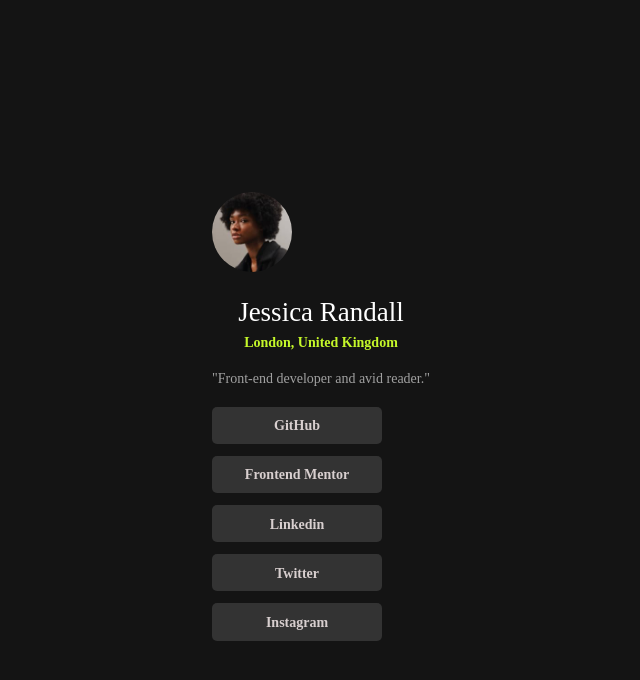
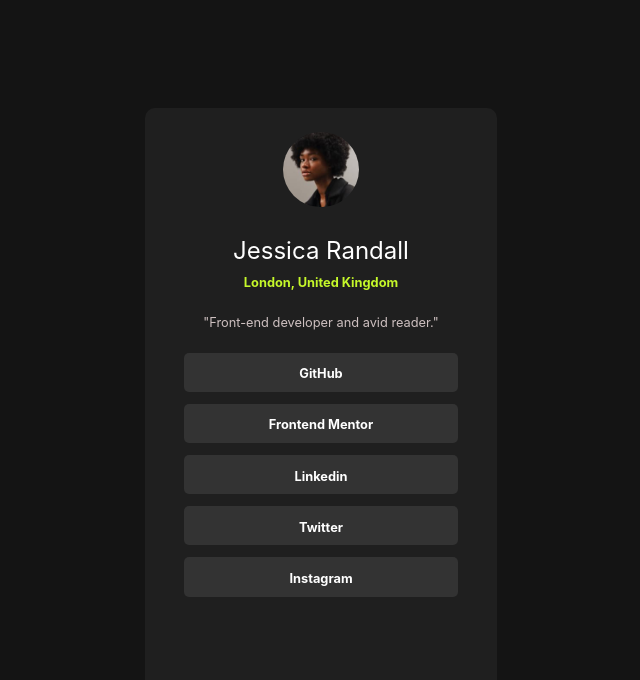
Before and after one commit to ShubhangiMishra215/Social-links-profile, a plain HTML site: page index.html in a window 1280 px wide. Shown: the whole page, without its empty margins (319-959 px from the left). Drawn offline with Linux system fonts and the light colour scheme; a web font is replaced by a local one.

Commit message:
Update index.css

```diff
--- a/index.css
+++ b/index.css
@@ -1,3 +1,16 @@
+:root {
+  --color-bg:  hsl(0, 0%, 8%);
+  --color-content-bg: hsl(0, 0%, 12%);
+  --color-text-primary: hsl(0, 0%, 20%);
+  --color-text-secondary: hsl(0, 0%, 100%);
+  --color-text-tertiary: hsl(75, 94%, 57%);
+  --color-text-quaternary:rgb(206, 192, 192);
+  --border-radius-large: 0.9375rem;
+  --border-radius-medium: 0.625rem;
+  --border-radius-small:0.312rem;
+
+  --font-family-base: 'Inter',sans-serif;
+}
 *{
     margin:0;
     padding:0;
@@ -5,13 +18,13 @@
 
 }
 body{
-    background-color:hsl(0, 0%, 8%) ;
-
+    background-color:var(--color-bg);
     text-align: center;
     display: flex;
     flex-direction: column;
     justify-content: center;
     align-items: center;
+    font-family: var(--font-family-base);
 
 
 
@@ -27,87 +40,87 @@
     min-width:100%;
     margin: 0 auto;
 }
-.content{
-    background-color: hsl(0, 0%, 12%);
-    max-width:95vw;
-    width:350px;
-    height: 70vh;
-    border-radius: 10px;
+.card{
+    background-color: var(--color-content-bg);
+    width: clamp(16rem, 90vw, 22rem);
+    height: clamp(30rem, 73vh, 40rem);
+    border-radius: var(--border-radius-medium);
     display: flex;
     flex-direction: column;
     justify-content: flex-start;
     align-items: center;
 
+
 }
 .profile-image{
-    width:80px;
-    height: 80px;
+    width:4.7rem;
+    height: 4.7rem;
     border-radius:50%;
     overflow: hidden;
-    margin-top: 33px;
+    margin-block-start: 1.5rem;
 
 
 }
 .profile-image img{
     object-fit: cover;
-    width:80px;
-    height:80px;
+    width:100%;
+    height:100%;
 }
 .name{
-    font-size: 27px;
-    color:hsl(0, 0%, 100%);
+    font-size: 1.5rem;
+    color:var(--color-text-secondary);
     font-weight:400;
-    margin-top: 25px;
+    margin-block-start: 1.8rem;
 
 }
 .location{
-    font-size: 14px;
+    font-size: 0.8rem;
     font-weight: 700;
-    color:hsl(75, 94%, 57%);
-    margin-top:7px;
+    color:var(--color-text-tertiary);
+    margin-block-start:0.6rem;
 }
 .description{
-    font-size:14px;
-    margin-top: 20px;
+    font-size:0.8rem;
+    margin-block-start: 1.6rem;
     font-weight: 400;
-    color: hsl(0, 0%, 63%)
+    color: var(--color-text-quaternary);
 }
 .social-media{
     display:grid;
     grid-gap:0.75rem;
     grid-template-columns:1fr;
-    margin-top:1.2rem;
+    margin-block-start:1.4rem;
     width:78%;
 
 }
 .social a{
-  color: #d8cfcf;
+  color: var(--color-text-secondary);
   text-decoration: none;
   font-weight: 700;
-  font-size: 14px;
+  font-size: 0.8rem;
 
 }
 .social{
     padding:0.6rem;
     background-color:  hsl(0, 0%, 20%);
-    border-radius: 5px;
-    color:rgb(221, 214, 214);
+    border-radius: var(--border-radius-small);
+    color:var(--color-bg);
 
 }
 
 .social:hover{
-    background-color: hsl(75, 94%, 57%);
+    background-color: var(--color-text-tertiary);
 }
 
 .social:hover a {
-  color: #000000;
+  color: var(--color-bg);
 }
 
 
-@media screen and (max-width: 375px) {
-  .content {
-    width: 90vw;
-    height: auto;
+@media (min-width: 90rem) {
+  .card{
+        width:22rem;
+        height:69vh;
 
   }
 }
```
